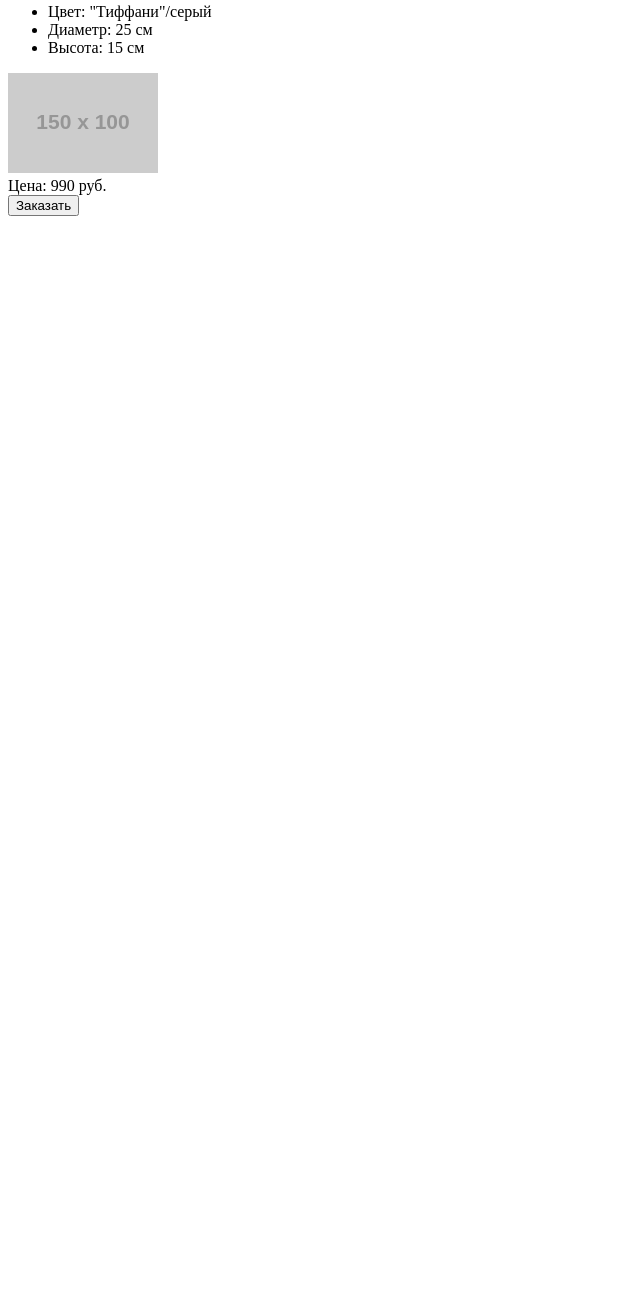
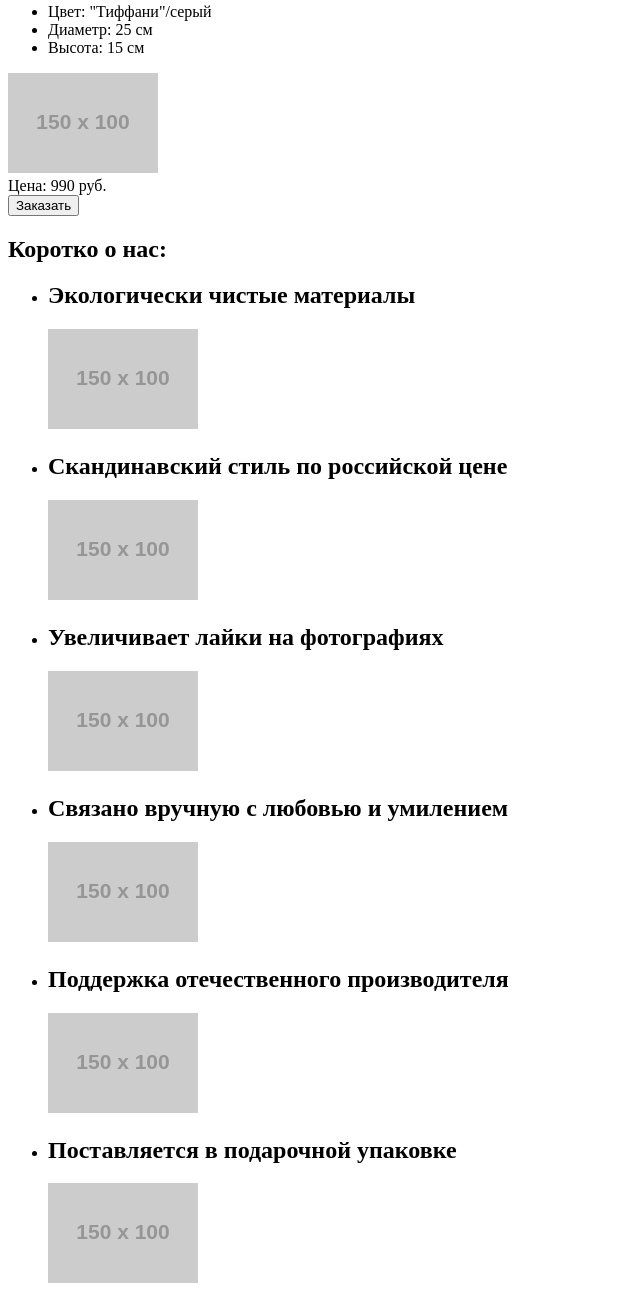
Before and after one commit to mendrew/239213-mishka, a website: page index.html in a window 1280 px wide. Shown: the part 661-1964 px from the top of the page, without its empty margins (0-640 px from the left). Before the commit the page ends 885 px from the top, so only its background shows below. Drawn offline with Linux system fonts and the light colour scheme; placeholder pictures from the web are drawn by us.

Commit message:
Add about us section on index page

```diff
--- a/index.html
+++ b/index.html
@@ -132,6 +132,88 @@
         </button>
 
       </section>
+
+      <section class="about-us">
+        <header class="about-us__header">
+          <h1>Коротко о нас:</h1>
+        </header>
+
+        <ul class="about-us__advantages-list">
+          <li class="about-us__advantages-item">
+            <h2 class="about-us__advantages-name">
+              Экологически чистые материалы
+            </h2>
+            <div class="about-us__advantages-logo">
+              <img
+                src="http://placehold.it/150x100"
+                alt="Цветок"
+                width="150"
+                height="100">
+            </div>
+          </li>
+          <li class="about-us__advantages-item">
+            <h2 class="about-us__advantages-name">
+              Скандинавский стиль по российской цене
+            </h2>
+            <div class="about-us__advantages-logo">
+              <img
+                src="http://placehold.it/150x100"
+                alt="Деньги"
+                width="150"
+                height="100">
+            </div>
+          </li>
+          <li class="about-us__advantages-item">
+            <h2 class="about-us__advantages-name">
+              Увеличивает лайки на фотографиях
+            </h2>
+            <div class="about-us__advantages-logo">
+              <img
+                src="http://placehold.it/150x100"
+                alt="Сердце"
+                width="150"
+                height="100">
+            </div>
+          </li>
+          <li class="about-us__advantages-item">
+            <h2 class="about-us__advantages-name">
+              Связано вручную с любовью и умилением
+            </h2>
+            <div class="about-us__advantages-logo">
+              <img
+                src="http://placehold.it/150x100"
+                alt="Клубок ниток"
+                width="150"
+                height="100">
+            </div>
+          </li>
+          <li class="about-us__advantages-item">
+            <h2 class="about-us__advantages-name">
+              Поддержка отечественного производителя
+            </h2>
+            <div class="about-us__advantages-logo">
+              <img
+                src="http://placehold.it/150x100"
+                alt="Ракета"
+                width="150"
+                height="100">
+            </div>
+          </li>
+          <li class="about-us__advantages-item">
+            <h2 class="about-us__advantages-name">
+              Поставляется в подарочной упаковке
+            </h2>
+            <div class="about-us__advantages-logo">
+              <img
+                src="http://placehold.it/150x100"
+                alt="Подарок"
+                width="150"
+                height="100">
+            </div>
+          </li>
+        </ul>
+
+      </section>
     </main>
 
   </body>
```
